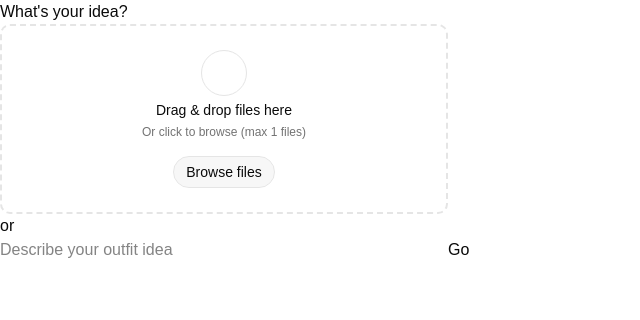
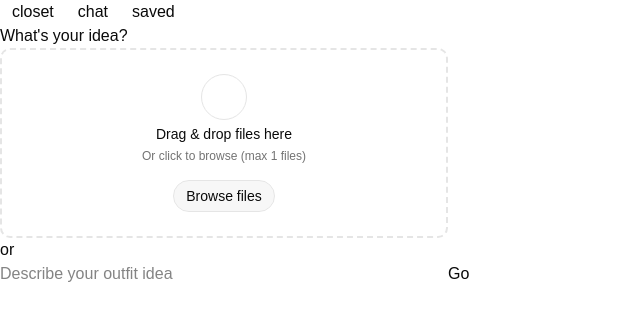
Before and after one commit to kewin-y/style-assist, a React (Vite) app in the folder web/: page /chat in a window 1280 px wide. Shown: the top 320 px of the page, without its empty margins (0-640 px from the left). Built offline with nearby package versions, Linux system fonts and the light colour scheme; some icons are missing.

Commit message:
navbar
navigation bar (simple) yippee =^._.^=

```diff
--- /dev/null
+++ b/web/src/components/navbar.tsx
@@ -0,0 +1,11 @@
+import { NavLink } from "react-router";
+
+export function Navbar() {
+    return (
+        <div className="navbar bg-base-100">
+            <NavLink to="/" className="px-3 py-2">closet</NavLink>
+            <NavLink to="/chat" className="px-3 py-2">chat</NavLink>
+            <NavLink to="/saved" className="px-3 py-2">saved</NavLink>
+        </div>
+    )
+}
--- a/web/src/features/chat/ChatPage.tsx
+++ b/web/src/features/chat/ChatPage.tsx
@@ -14,10 +14,12 @@ import {
   CarouselNext,
   CarouselPrevious,
 } from "@/components/ui/carousel"
+import { Navbar } from "@/components/navbar";
 
 export default function ChatPage() {
   return (
     <div>
+      <Navbar />
       <h1>What's your idea?</h1>
       <FileUploadBox />
       <p>or</p>
```
